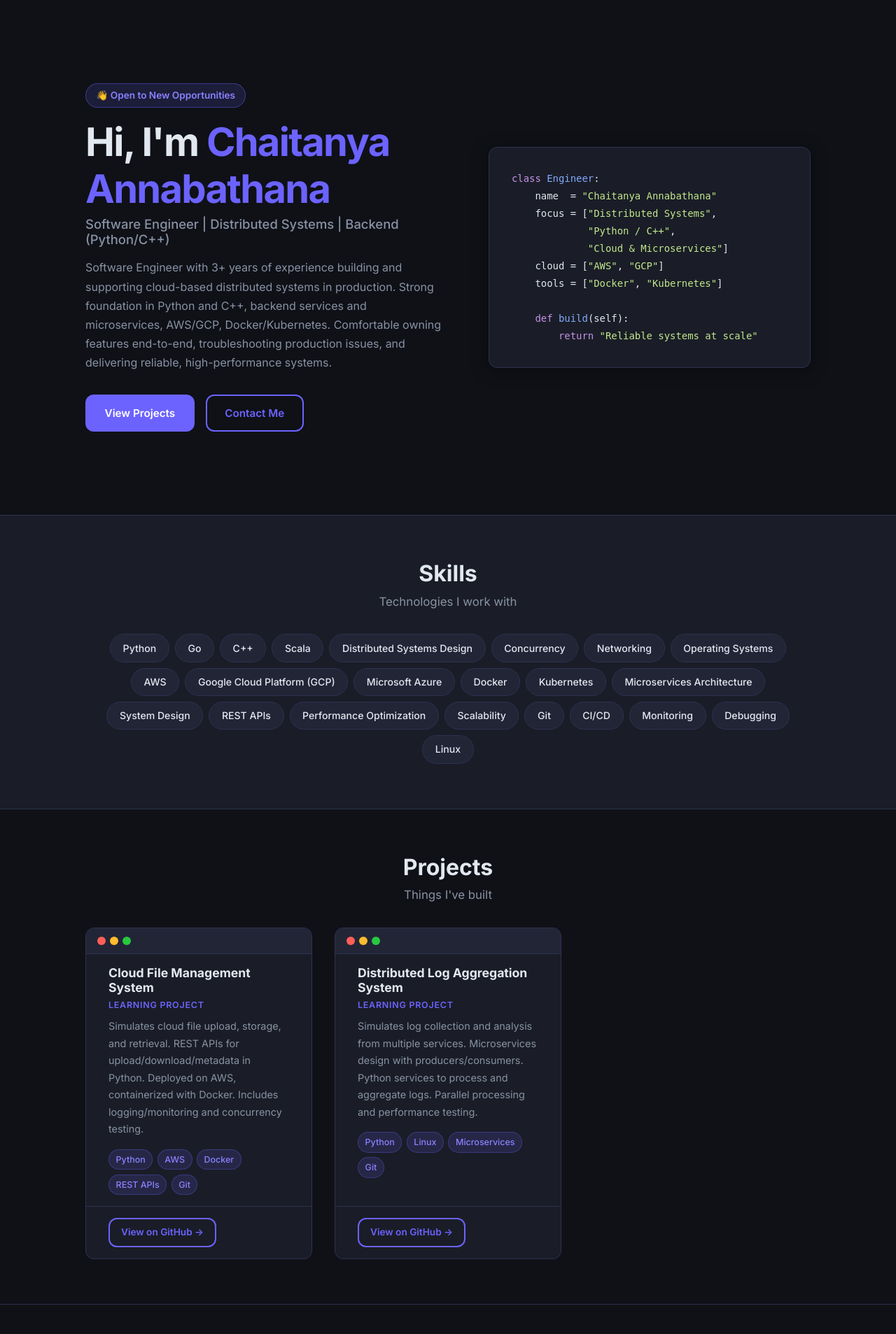
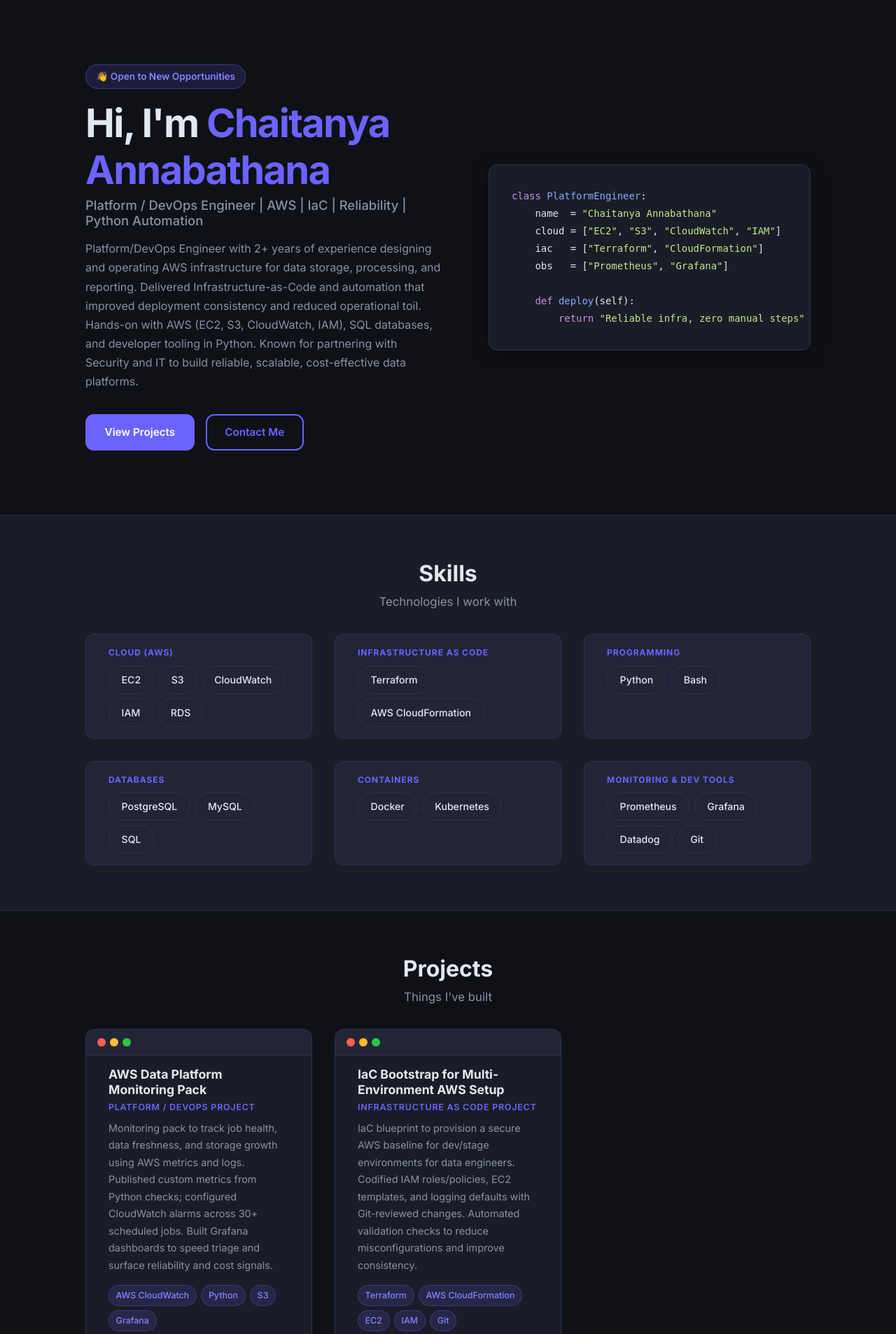
Before and after one commit to chaitanya-1999A/chaitanya-portfolio, a Flask app: page / in a window 1280 px wide. Shown: the part 65-1972 px from the top of the page at 70% size. Run offline with Flask 3, Linux system fonts and the light colour scheme.

Commit message:
update portfolio content to Platform/DevOps resume

```diff
--- a/app.py
+++ b/app.py
@@ -2,14 +2,12 @@
 Flask Portfolio Website — Chaitanya Annabathana
 ------------------------------------------------
 Run:
-    python -m venv venv
-    source venv/bin/activate   # Windows: venv\\Scripts\\activate
-    pip install -r requirements.txt
+    source .venv/bin/activate
     python app.py
-Then open http://127.0.0.1:5000
+Then open http://127.0.0.1:8080
 """
 
-from flask import Flask, render_template, request, redirect, url_for
+from flask import Flask, render_template, request
 
 app = Flask(__name__)
 
@@ -18,91 +16,99 @@ app = Flask(__name__)
 # ─────────────────────────────────────────────────────────────────────────────
 
 OWNER = {
-    "name": "Chaitanya Annabathana",
-    "role": "Software Engineer | Distributed Systems | Backend (Python/C++)",
+    "name":  "Chaitanya Annabathana",
+    "role":  "Platform / DevOps Engineer | AWS | IaC | Reliability | Python Automation",
     "email": "annabathanachaitanya1999@gmail.com",
     "phone": "(475) 345-2920",
     "summary": (
-        "Software Engineer with 3+ years of experience building and supporting "
-        "cloud-based distributed systems in production. Strong foundation in "
-        "Python and C++, backend services and microservices, AWS/GCP, "
-        "Docker/Kubernetes. Comfortable owning features end-to-end, "
-        "troubleshooting production issues, and delivering reliable, "
-        "high-performance systems."
+        "Platform/DevOps Engineer with 2+ years of experience designing and operating "
+        "AWS infrastructure for data storage, processing, and reporting. "
+        "Delivered Infrastructure-as-Code and automation that improved deployment "
+        "consistency and reduced operational toil. Hands-on with AWS (EC2, S3, "
+        "CloudWatch, IAM), SQL databases, and developer tooling in Python. Known for "
+        "partnering with Security and IT to build reliable, scalable, cost-effective "
+        "data platforms."
     ),
 }
 
-SKILLS = [
-    # Languages
-    "Python", "Go", "C++", "Scala",
-    # Core CS
-    "Distributed Systems Design", "Concurrency", "Networking", "Operating Systems",
-    # Cloud
-    "AWS", "Google Cloud Platform (GCP)", "Microsoft Azure",
-    # Infra / DevOps
-    "Docker", "Kubernetes", "Microservices Architecture",
-    # Engineering
-    "System Design", "REST APIs", "Performance Optimization", "Scalability",
-    # Tooling
-    "Git", "CI/CD", "Monitoring", "Debugging", "Linux",
+# Skills grouped by category — rendered as labeled chip groups in the UI
+SKILL_GROUPS = [
+    {
+        "label":  "Cloud (AWS)",
+        "skills": ["EC2", "S3", "CloudWatch", "IAM", "RDS"],
+    },
+    {
+        "label":  "Infrastructure as Code",
+        "skills": ["Terraform", "AWS CloudFormation"],
+    },
+    {
+        "label":  "Programming",
+        "skills": ["Python", "Bash"],
+    },
+    {
+        "label":  "Databases",
+        "skills": ["PostgreSQL", "MySQL", "SQL"],
+    },
+    {
+        "label":  "Containers",
+        "skills": ["Docker", "Kubernetes"],
+    },
+    {
+        "label":  "Monitoring & Dev Tools",
+        "skills": ["Prometheus", "Grafana", "Datadog", "Git"],
+    },
 ]
 
 PROJECTS = [
     {
-        "title": "Cloud File Management System",
-        "subtitle": "Learning Project",
+        "title":    "AWS Data Platform Monitoring Pack",
+        "subtitle": "Platform / DevOps Project",
         "description": (
-            "Simulates cloud file upload, storage, and retrieval. "
-            "REST APIs for upload/download/metadata in Python. "
-            "Deployed on AWS, containerized with Docker. "
-            "Includes logging/monitoring and concurrency testing."
+            "Monitoring pack to track job health, data freshness, and storage growth "
+            "using AWS metrics and logs. Published custom metrics from Python checks; "
+            "configured CloudWatch alarms across 30+ scheduled jobs. Built Grafana "
+            "dashboards to speed triage and surface reliability and cost signals."
         ),
-        "tech": ["Python", "AWS", "Docker", "REST APIs", "Git"],
-        "github": "https://github.com/<your-username>/cloud-file-management",
+        "tech":   ["AWS CloudWatch", "Python", "S3", "Grafana"],
+        "github": "https://github.com/<your-username>/aws-data-platform-monitoring-pack",
     },
     {
-        "title": "Distributed Log Aggregation System",
-        "subtitle": "Learning Project",
+        "title":    "IaC Bootstrap for Multi-Environment AWS Setup",
+        "subtitle": "Infrastructure as Code Project",
         "description": (
-            "Simulates log collection and analysis from multiple services. "
-            "Microservices design with producers/consumers. "
-            "Python services to process and aggregate logs. "
-            "Parallel processing and performance testing."
+            "IaC blueprint to provision a secure AWS baseline for dev/stage environments "
+            "for data engineers. Codified IAM roles/policies, EC2 templates, and logging "
+            "defaults with Git-reviewed changes. Automated validation checks to reduce "
+            "misconfigurations and improve consistency."
         ),
-        "tech": ["Python", "Linux", "Microservices", "Git"],
-        "github": "https://github.com/<your-username>/distributed-log-aggregation",
+        "tech":   ["Terraform", "AWS CloudFormation", "EC2", "IAM", "Git"],
+        "github": "https://github.com/<your-username>/iac-bootstrap-multi-env-aws",
     },
 ]
 
 EXPERIENCE = [
     {
-        "company": "OSI Digital",
-        "role": "Software Engineer",
-        "location": "Hyderabad, India",
-        "period": "Jan 2023 – Dec 2023",
+        "company":  "OSI Digital",
+        "role":     "Platform Engineer",
+        "location": "India",
+        "period":   "Jan 2023 – Dec 2023",
         "bullets": [
-            "Built backend services using Python and C++ in microservices architecture",
-            "Designed distributed systems handling large volumes of application data",
-            "Cloud deployments on AWS with Docker containerization and Kubernetes orchestration",
-            "Developed REST APIs for service-to-service communication",
-            "Profiled and optimized performance and scalability bottlenecks",
-            "Linux debugging using OS, networking, and concurrency fundamentals",
-            "Set up monitoring and logging pipelines for customer issue resolution",
-            "Maintained CI/CD workflows using Git and Jenkins",
+            "Designed and maintained AWS infrastructure for analytics workloads using EC2, S3, IAM, and CloudWatch across multiple environments",
+            "Automated provisioning with Terraform and CloudFormation; reduced setup time from days to a few hours",
+            "Implemented CloudWatch alarms and log metrics to improve incident visibility and reduce time to detect recurring issues",
+            "Improved PostgreSQL reporting reliability by tuning queries and indexing; improved p95 latency by ~15%",
         ],
     },
     {
-        "company": "Synopsys",
-        "role": "Systems / Software Support Engineer",
-        "location": "Hyderabad, India",
-        "period": "Jan 2021 – Dec 2022",
+        "company":  "Synopsys",
+        "role":     "DevOps / Reliability Engineer",
+        "location": "India",
+        "period":   "Jan 2022 – Dec 2022",
         "bullets": [
-            "Supported large-scale distributed backend systems in enterprise environments",
-            "Linux troubleshooting using OS fundamentals",
-            "Debugged networking and concurrency issues in production",
-            "Assisted with cloud infrastructure setup on AWS/GCP",
-            "Managed Docker deployments and Kubernetes clusters",
-            "Maintained CI/CD workflows and monitored production systems",
+            "Built Python automation for operational checks (health validation, backup verification); reduced manual toil 6–8 hrs/week",
+            "Maintained MySQL/PostgreSQL services; supported schema changes and integrity checks",
+            "Containerized services with Docker; supported Kubernetes deployment patterns",
+            "Created dashboards and alerts with Prometheus, Grafana, and Datadog to improve on-call observability",
         ],
     },
 ]
@@ -111,15 +117,15 @@ EDUCATION = [
     {
         "school": "California State University, East Bay",
         "degree": "Master's in Computer Science",
-        "gpa": "3.7",
+        "gpa":    "3.7",
         "period": "Jan 2024 – Dec 2025",
     }
 ]
 
 SOCIAL = {
-    "github": "https://github.com/<your-username>",
-    "linkedin": "https://linkedin.com/in/<your-profile>",
-    "portfolio": "",   # add your blog/portfolio URL here if you have one
+    "github":    "https://github.com/<your-username>",
+    "linkedin":  "https://linkedin.com/in/<your-profile>",
+    "portfolio": "",
 }
 
 
@@ -129,11 +135,10 @@ SOCIAL = {
 
 @app.route("/")
 def index():
-    """Home page — hero, skills, projects, experience, education, footer."""
     return render_template(
         "index.html",
         owner=OWNER,
-        skills=SKILLS,
+        skill_groups=SKILL_GROUPS,
         projects=PROJECTS,
         experience=EXPERIENCE,
         education=EDUCATION,
@@ -143,11 +148,10 @@ def index():
 
 @app.route("/about")
 def about():
-    """About page — bio, strengths, education, experience highlights, resume."""
     return render_template(
         "about.html",
         owner=OWNER,
-        skills=SKILLS,
+        skill_groups=SKILL_GROUPS,
         experience=EXPERIENCE,
         education=EDUCATION,
         social=SOCIAL,
@@ -156,18 +160,16 @@ def about():
 
 @app.route("/contact", methods=["GET", "POST"])
 def contact():
-    """Contact page — form with basic validation; success message on same page."""
-    errors = {}
-    success = False
+    errors    = {}
+    success   = False
     form_data = {}
 
     if request.method == "POST":
-        name    = request.form.get("name", "").strip()
-        email   = request.form.get("email", "").strip()
+        name    = request.form.get("name",    "").strip()
+        email   = request.form.get("email",   "").strip()
         message = request.form.get("message", "").strip()
         form_data = {"name": name, "email": email, "message": message}
 
-        # Basic validation
         if not name or len(name) < 2:
             errors["name"] = "Please enter your name (at least 2 characters)."
         if not email or "@" not in email or "." not in email.split("@")[-1]:
@@ -176,8 +178,8 @@ def contact():
             errors["message"] = "Message must be at least 10 characters."
 
         if not errors:
-            success = True
-            form_data = {}   # clear form fields on success
+            success   = True
+            form_data = {}
 
     return render_template(
         "contact.html",
@@ -195,6 +197,6 @@ if __name__ == "__main__":
     import os
     # PORT env var is set by Render/Railway in production.
     # Fallback to 8080 locally (5000 is grabbed by macOS AirPlay Receiver).
-    port = int(os.environ.get("PORT", 8080))
+    port  = int(os.environ.get("PORT", 8080))
     debug = os.environ.get("FLASK_DEBUG", "false").lower() == "true"
     app.run(host="0.0.0.0", port=port, debug=debug)
--- a/static/css/style.css
+++ b/static/css/style.css
@@ -371,6 +371,37 @@ h1, h2, h3 { line-height: 1.2; font-weight: 700; }
   border-color: var(--clr-accent);
   color: var(--clr-accent);
   transform: translateY(-2px);
+}
+
+/* ── Grouped skill layout ───────────────────────────────────── */
+.skill-groups-grid {
+  display: grid;
+  grid-template-columns: repeat(auto-fill, minmax(280px, 1fr));
+  gap: var(--sp-lg);
+}
+
+.skill-group {
+  background: var(--clr-surface-2);
+  border: 1px solid var(--clr-border);
+  border-radius: var(--radius);
+  padding: var(--sp-md) var(--sp-lg);
+  transition: border-color var(--transition);
+}
+.skill-group:hover { border-color: var(--clr-accent); }
+
+.skill-group-label {
+  font-size: 0.75rem;
+  font-weight: 700;
+  text-transform: uppercase;
+  letter-spacing: 0.08em;
+  color: var(--clr-accent);
+  margin-bottom: var(--sp-sm);
+}
+
+.skill-chips {
+  display: flex;
+  flex-wrap: wrap;
+  gap: 0.4rem;
 }
 
 
--- a/templates/index.html
+++ b/templates/index.html
@@ -19,40 +19,47 @@
     </div>
   </div>
 
-  <!-- Decorative code snippet beside the text -->
+  <!-- Decorative code snippet — updated to reflect DevOps / Platform focus -->
   <div class="hero-code" aria-hidden="true">
-    <pre><code><span class="c-keyword">class</span> <span class="c-class">Engineer</span>:
+    <pre><code><span class="c-keyword">class</span> <span class="c-class">PlatformEngineer</span>:
     name  = <span class="c-string">"{{ owner.name }}"</span>
-    focus = [<span class="c-string">"Distributed Systems"</span>,
-             <span class="c-string">"Python / C++"</span>,
-             <span class="c-string">"Cloud &amp; Microservices"</span>]
-    cloud = [<span class="c-string">"AWS"</span>, <span class="c-string">"GCP"</span>]
-    tools = [<span class="c-string">"Docker"</span>, <span class="c-string">"Kubernetes"</span>]
+    cloud = [<span class="c-string">"EC2"</span>, <span class="c-string">"S3"</span>, <span class="c-string">"CloudWatch"</span>, <span class="c-string">"IAM"</span>]
+    iac   = [<span class="c-string">"Terraform"</span>, <span class="c-string">"CloudFormation"</span>]
+    obs   = [<span class="c-string">"Prometheus"</span>, <span class="c-string">"Grafana"</span>]
 
-    <span class="c-keyword">def</span> <span class="c-fn">build</span>(self):
-        <span class="c-keyword">return</span> <span class="c-string">"Reliable systems at scale"</span></code></pre>
+    <span class="c-keyword">def</span> <span class="c-fn">deploy</span>(self):
+        <span class="c-keyword">return</span> <span class="c-string">"Reliable infra, zero manual steps"</span></code></pre>
   </div>
 </section>
 
 
 <!-- ============================================================
-     2. SKILLS
+     2. SKILLS  — grouped by category, data from app.py
      ============================================================ -->
 <section class="skills" id="skills">
   <div class="section-container">
     <h2 class="section-title">Skills</h2>
     <p class="section-sub">Technologies I work with</p>
-    <div class="skills-grid">
-      {% for skill in skills %}
-        <span class="skill-badge">{{ skill }}</span>
+
+    <div class="skill-groups-grid">
+      {% for group in skill_groups %}
+      <div class="skill-group">
+        <h4 class="skill-group-label">{{ group.label }}</h4>
+        <div class="skill-chips">
+          {% for item in group.skills %}
+            <span class="skill-badge">{{ item }}</span>
+          {% endfor %}
+        </div>
+      </div>
       {% endfor %}
     </div>
+
   </div>
 </section>
 
 
 <!-- ============================================================
-     3. PROJECTS  — data comes from app.py, not hardcoded
+     3. PROJECTS  — data from app.py, not hardcoded
      ============================================================ -->
 <section class="projects" id="projects">
   <div class="section-container">
@@ -62,7 +69,6 @@
     <div class="projects-grid">
       {% for project in projects %}
       <article class="card">
-        <!-- macOS-style traffic-light dots -->
         <div class="card-top-bar">
           <span class="dot dot--red"></span>
           <span class="dot dot--yellow"></span>
@@ -76,7 +82,6 @@
           {% endif %}
           <p class="card-desc">{{ project.description }}</p>
 
-          <!-- Tech chips use project.tech list -->
           <div class="card-tags">
             {% for t in project.tech %}
               <span class="tag">{{ t }}</span>
@@ -99,7 +104,7 @@
 
 
 <!-- ============================================================
-     4. EXPERIENCE — timeline cards, data from app.py
+     4. EXPERIENCE  — timeline cards, data from app.py
      ============================================================ -->
 <section class="experience-section" id="experience">
   <div class="section-container">
```
Also changed, not shown: templates/about.html (+17 -7 lines).
